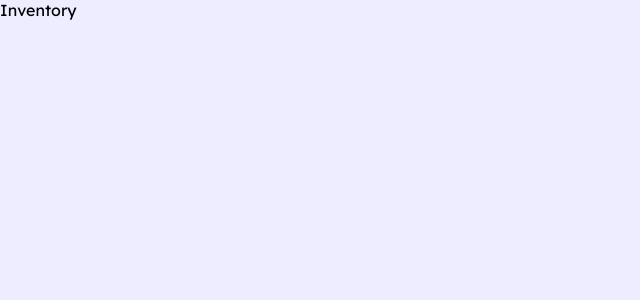
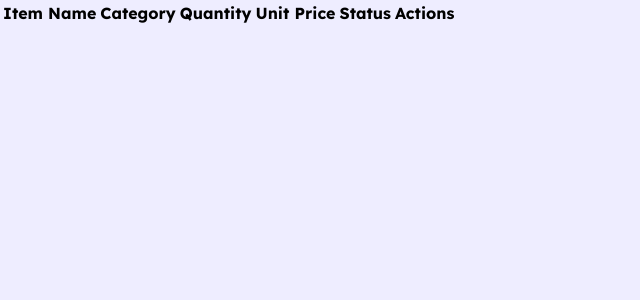
Before and after one commit to immahmoodpasha/app, a React (Create React App) app: page /inventory in a window 1280 px wide. Shown: the top 300 px of the page, without its empty margins (0-640 px from the left). Built offline with nearby package versions, Linux system fonts and the light colour scheme.

Commit message:
jsonserver

```diff
--- /dev/null
+++ b/db.json
@@ -0,0 +1,44 @@
+{
+  "inventory": [
+    {
+      "id": 1,
+      "itemName": "Wireless Mouse",
+      "category": "Electronics",
+      "quantity": 50,
+      "unitPrice": 12.99,
+      "status": "In Stock"
+    },
+    {
+      "id": 2,
+      "itemName": "Bluetooth Speaker",
+      "category": "Electronics",
+      "quantity": 20,
+      "unitPrice": 29.99,
+      "status": "In Stock"
+    },
+    {
+      "id": 3,
+      "itemName": "Notebook",
+      "category": "Stationery",
+      "quantity": 100,
+      "unitPrice": 2.49,
+      "status": "In Stock"
+    },
+    {
+      "id": 4,
+      "itemName": "Office Chair",
+      "category": "Furniture",
+      "quantity": 5,
+      "unitPrice": 89.99,
+      "status": "Low Stock"
+    },
+    {
+      "id": 5,
+      "itemName": "LED Monitor",
+      "category": "Electronics",
+      "quantity": 0,
+      "unitPrice": 149.99,
+      "status": "Out of Stock"
+    }
+  ]
+}
--- a/src/Inventory.js
+++ b/src/Inventory.js
@@ -1,9 +1,28 @@
 import React from 'react'
+// import { useNavigate } from 'react-router-dom';
+// const navigate=useNavigate();
+//   const handleSubmit=(e)=>{
+//     e.preventDefault();
+//     navigate("/Inventory")
 
+//   }
+  //3113
 function Inventory() {
   return (
-    <div>Inventory</div>
+    <div>
+      <table>
+        <tr>
+          <th>Item Name</th>
+          <th>Category</th>
+          <th>Quantity</th>
+          <th>Unit Price</th>
+          <th>Status</th>
+          <th>Actions</th>
+        </tr>
+      </table>
+
+    </div>
   )
 }
 
-export default Inventory
+export default Inventory;
```
